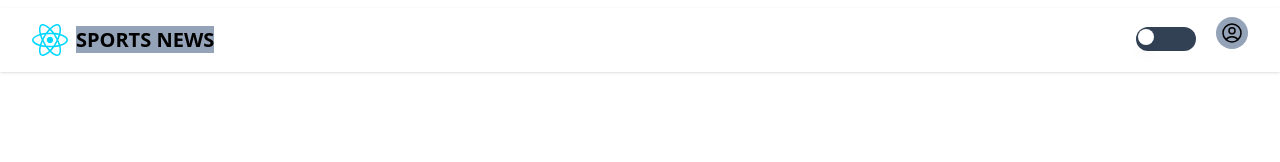
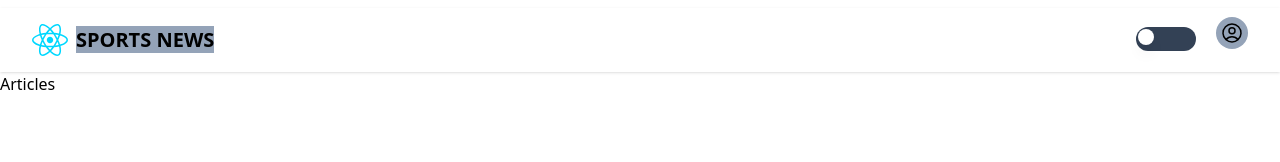
Before and after one commit to Saimall/Sportsnews, a React (Vite) app: page /home in a window 1280 px wide. Shown: the top 162 px of the page. Built offline with nearby package versions, Linux system fonts and the light colour scheme.

Commit message:
Added Articles Component with sample code

```diff
--- /dev/null
+++ b/src/components/Articles/index.tsx
@@ -0,0 +1,8 @@
+
+const Articles=()=> {
+  return (
+    <div> Articles</div>
+  )
+}
+
+export default Articles
--- a/src/pages/Home.tsx
+++ b/src/components/Home.tsx
@@ -1,4 +1,5 @@
 import Appbar from '../layouts/Appbar'
+import Articles  from "./Articles";
 
 function Home() {
   return (
@@ -6,6 +7,8 @@ function Home() {
     <div>
 
       <Appbar/>
+
+      <Articles/>
     </div>
   )
 }
--- a/src/routes/index.tsx
+++ b/src/routes/index.tsx
@@ -1,12 +1,13 @@
 import { createBrowserRouter, Navigate } from "react-router-dom";
 
 
-import Home from "../pages/Home";
+import Home from "../components/Home";
+
+
 
 
 const router = createBrowserRouter([
     { path: "/", element: <Navigate to="/home" replace /> },
-
 
     {
       path: "/home",
```
